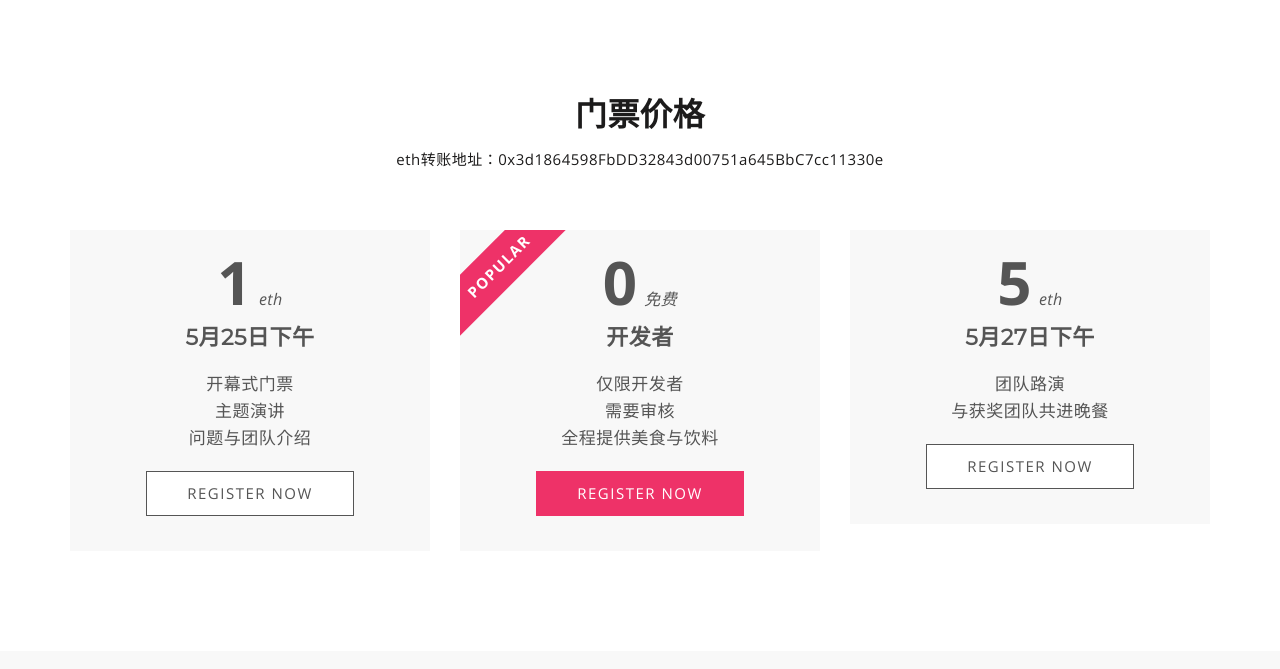
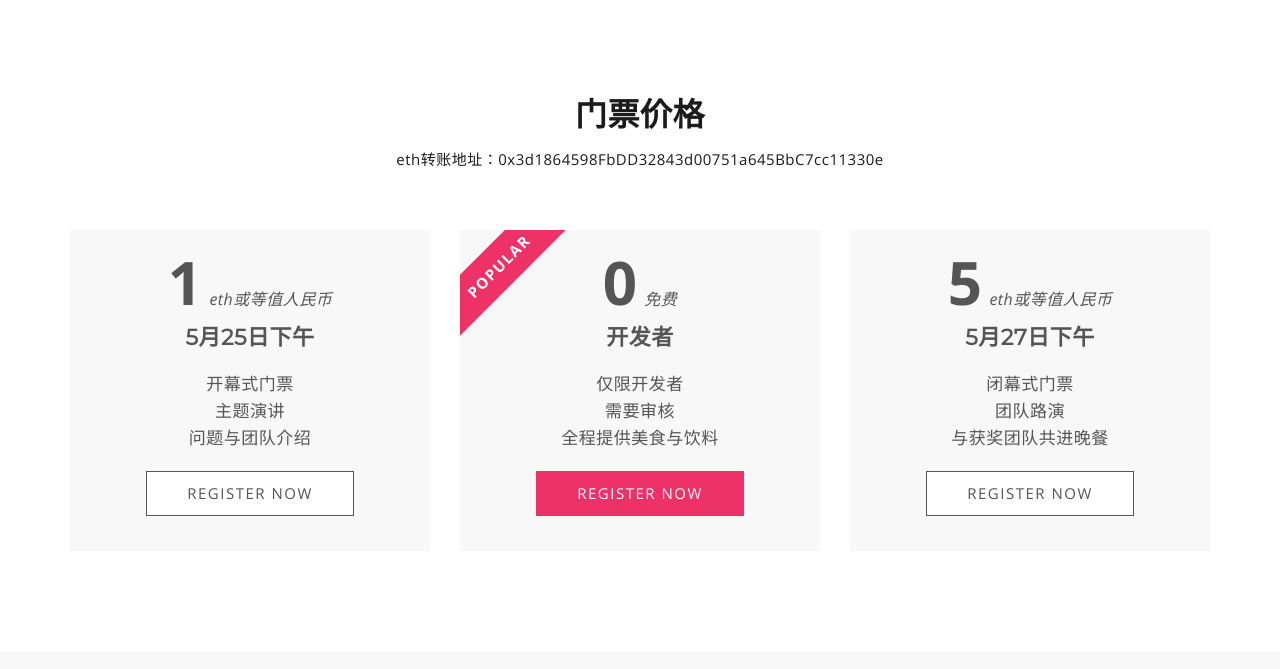
Before and after one commit to HiBlock/Blockathon, a plain HTML site: page 2018/index.html in a window 1280 px wide. Shown: the part 3904-4573 px from the top of the page. Drawn offline with nearby package versions, Linux system fonts and the light colour scheme; a script that the page names is missing.

Commit message:
update price

```diff
--- a/2018/index.html
+++ b/2018/index.html
@@ -430,7 +430,7 @@
 											<div class="mu-single-price-head">
 												<span class="mu-currency"></span>
 												<span class="mu-rate">1</span>
-												<span class="mu-time"> eth</span>
+												<span class="mu-time"> eth或等值人民币</span>
 											</div>
 											<h3 class="mu-price-title">5月25日下午</h3>
 											<ul>
@@ -470,10 +470,11 @@
 											<div class="mu-single-price-head">
 												<span class="mu-currency"></span>
 												<span class="mu-rate">5</span>
-												<span class="mu-time"> eth</span>
+												<span class="mu-time"> eth或等值人民币</span>
 											</div>
 											<h3 class="mu-price-title">5月27日下午</h3>
 											<ul>
+												<li>闭幕式门票</li>
 												<li>团队路演</li>
 												<li>与获奖团队共进晚餐</li>
 											</ul>
```
